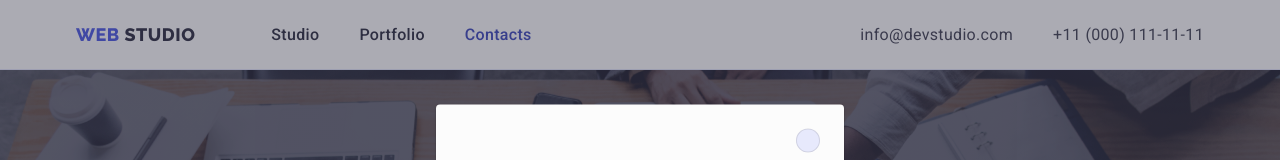
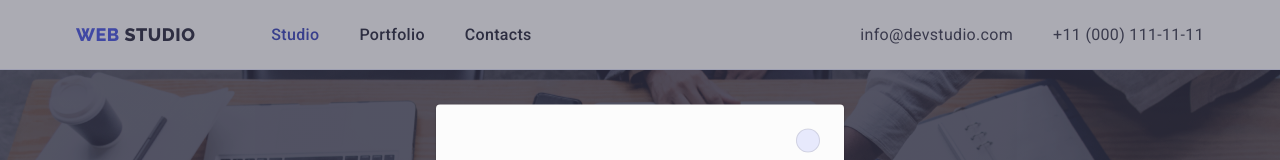
Before and after one commit to kuzma939/goit-markup-hw-05, a plain HTML site: page index.html in a window 1280 px wide. Shown: the top 160 px of the page. Drawn offline with nearby package versions, Linux system fonts and the light colour scheme.

Commit message:
Update index.html

```diff
--- a/index.html
+++ b/index.html
@@ -33,7 +33,7 @@ for Your Business"
           </a>
           <ul class="header-list list">
             <li class="header-item">
-              <a class="header-item-st link" href="./index.html">Studio</a>
+              <a class="header-item-stydio link" href="./index.html">Studio</a>
             </li>
             <li class="header-item">
               <a class="header-item-st link" href="./portfolio.html"
@@ -41,7 +41,7 @@ for Your Business"
               >
             </li>
             <li class="header-item">
-              <a class="header-item-stydio link" href="">Contacts</a>
+              <a class="header-item-st link" href="">Contacts</a>
             </li>
           </ul>
         </nav>
```
